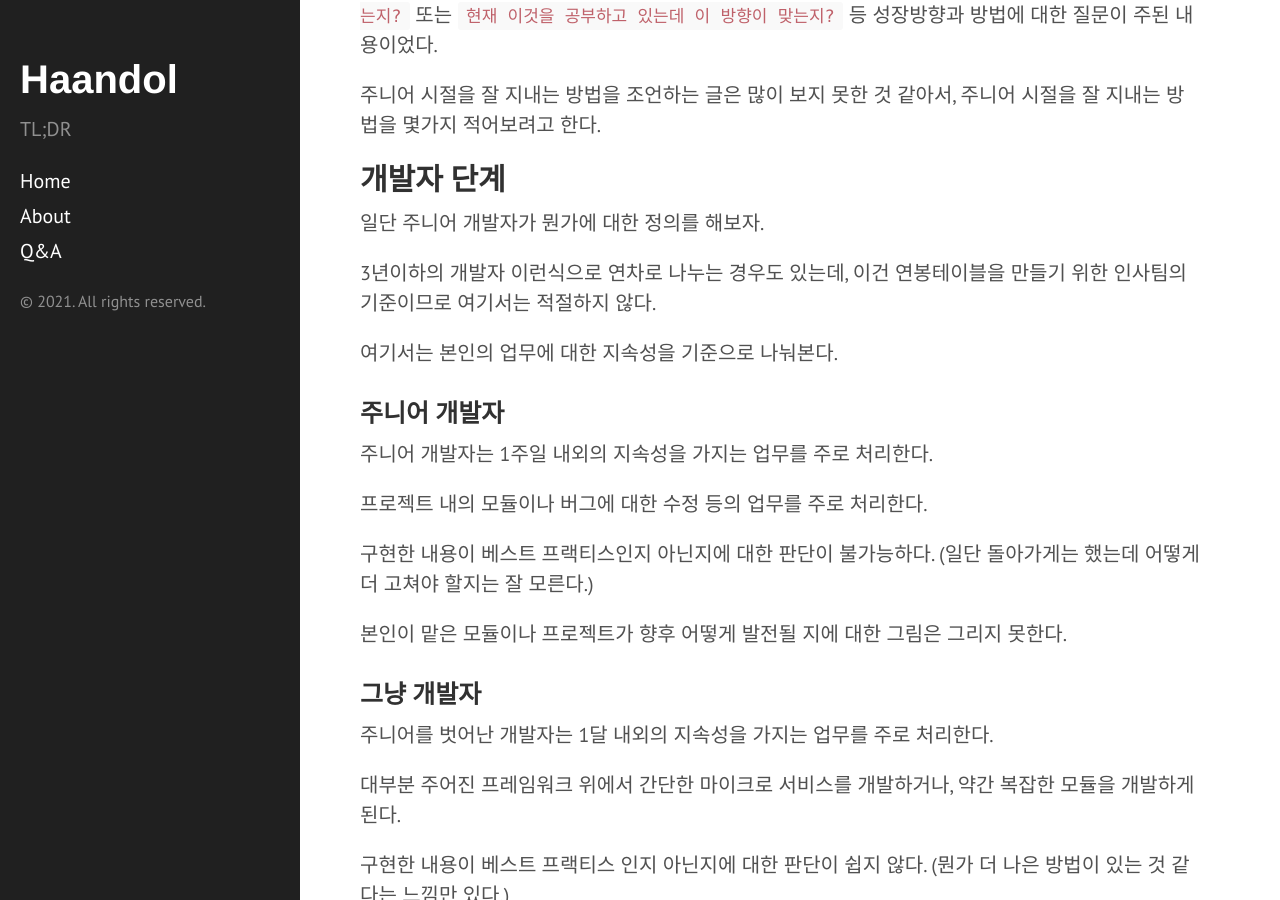
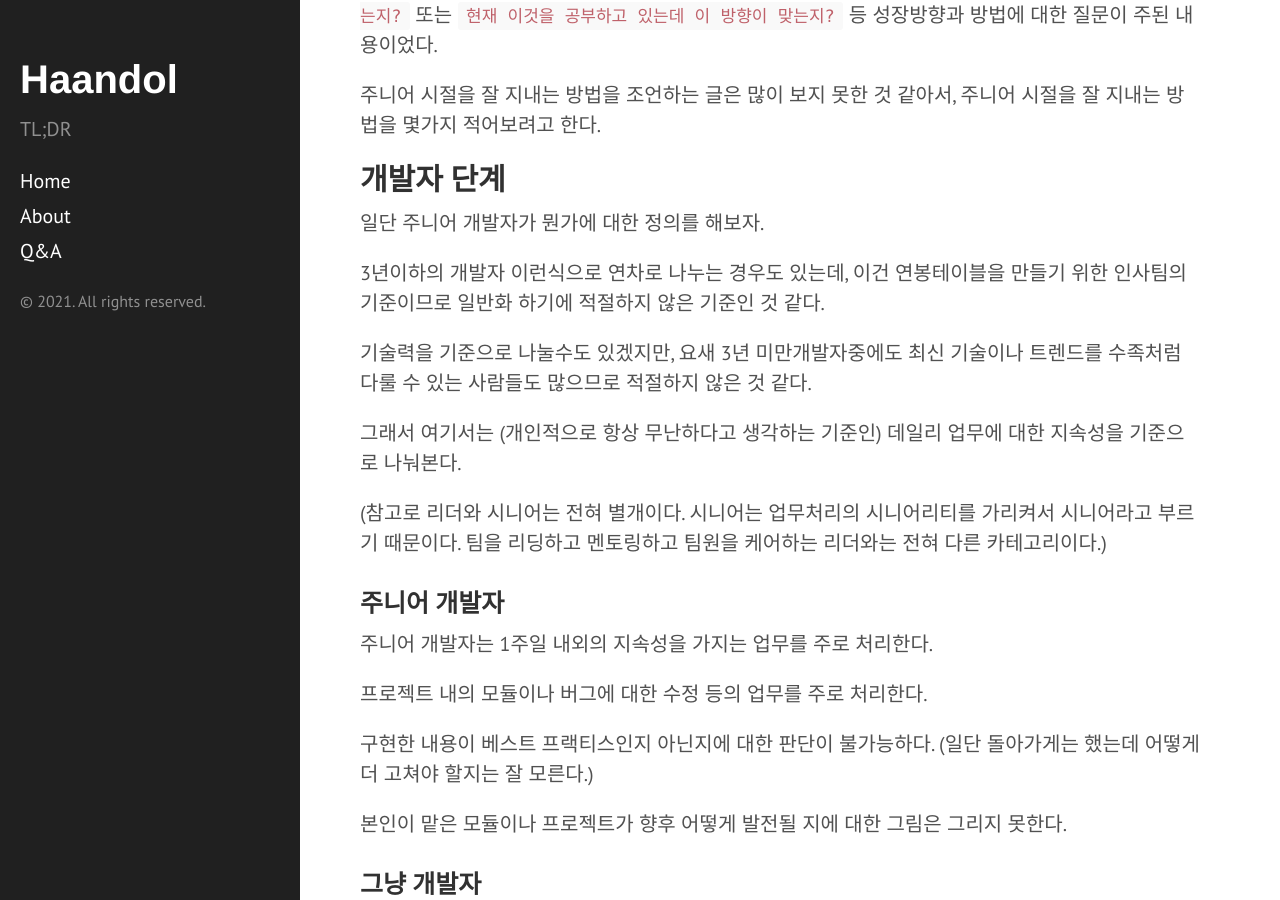
Before and after one commit to haandol/haandol.github.com, a Jekyll site: the page built from _posts/2021-07-11-do-side-project-related-to-your-everyday-work.md, in a window 1280 px wide and 900 px high, scrolled down 455 px. Built offline with Jekyll 4.4.1, drawn with Linux system fonts in a browser that asks for light colours; comment, search, counter and statistics services are not loaded.

Commit message:
update senior

```diff
--- a/_posts/2021-07-11-do-side-project-related-to-your-everyday-work.md
+++ b/_posts/2021-07-11-do-side-project-related-to-your-everyday-work.md
@@ -26,9 +26,13 @@ publish: true
 
 일단 주니어 개발자가 뭔가에 대한 정의를 해보자.
 
-3년이하의 개발자 이런식으로 연차로 나누는 경우도 있는데, 이건 연봉테이블을 만들기 위한 인사팀의 기준이므로 여기서는 적절하지 않다.
+3년이하의 개발자 이런식으로 연차로 나누는 경우도 있는데, 이건 연봉테이블을 만들기 위한 인사팀의 기준이므로 일반화 하기에 적절하지 않은 기준인 것 같다.
 
-여기서는 본인의 업무에 대한 지속성을 기준으로 나눠본다.
+기술력을 기준으로 나눌수도 있겠지만, 요새 3년 미만개발자중에도 최신 기술이나 트렌드를 수족처럼 다룰 수 있는 사람들도 많으므로 적절하지 않은 것 같다.
+
+그래서 여기서는 (개인적으로 항상 무난하다고 생각하는 기준인) 데일리 업무에 대한 지속성을 기준으로 나눠본다.
+
+(참고로 리더와 시니어는 전혀 별개이다. 시니어는 업무처리의 시니어리티를 가리켜서 시니어라고 부르기 때문이다. 팀을 리딩하고 멘토링하고 팀원을 케어하는 리더와는 전혀 다른 카테고리이다.)
 
 ### 주니어 개발자
 
```
